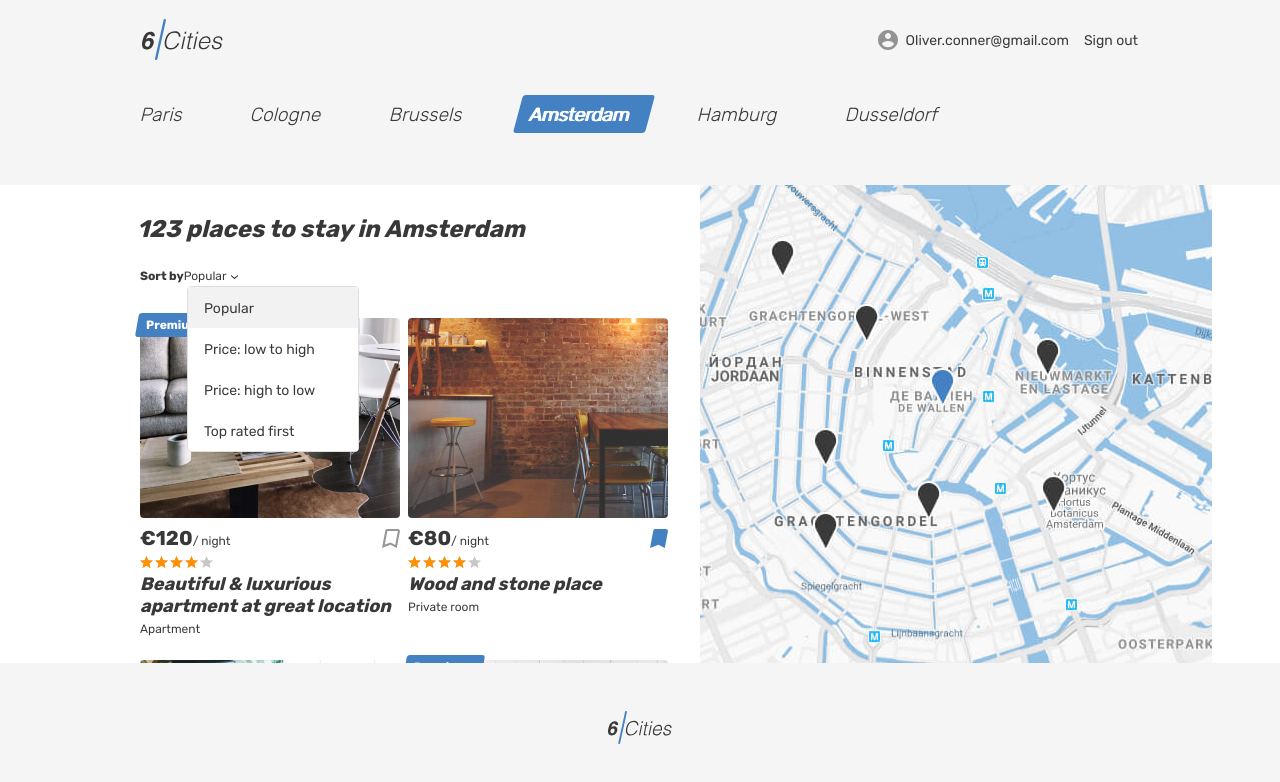
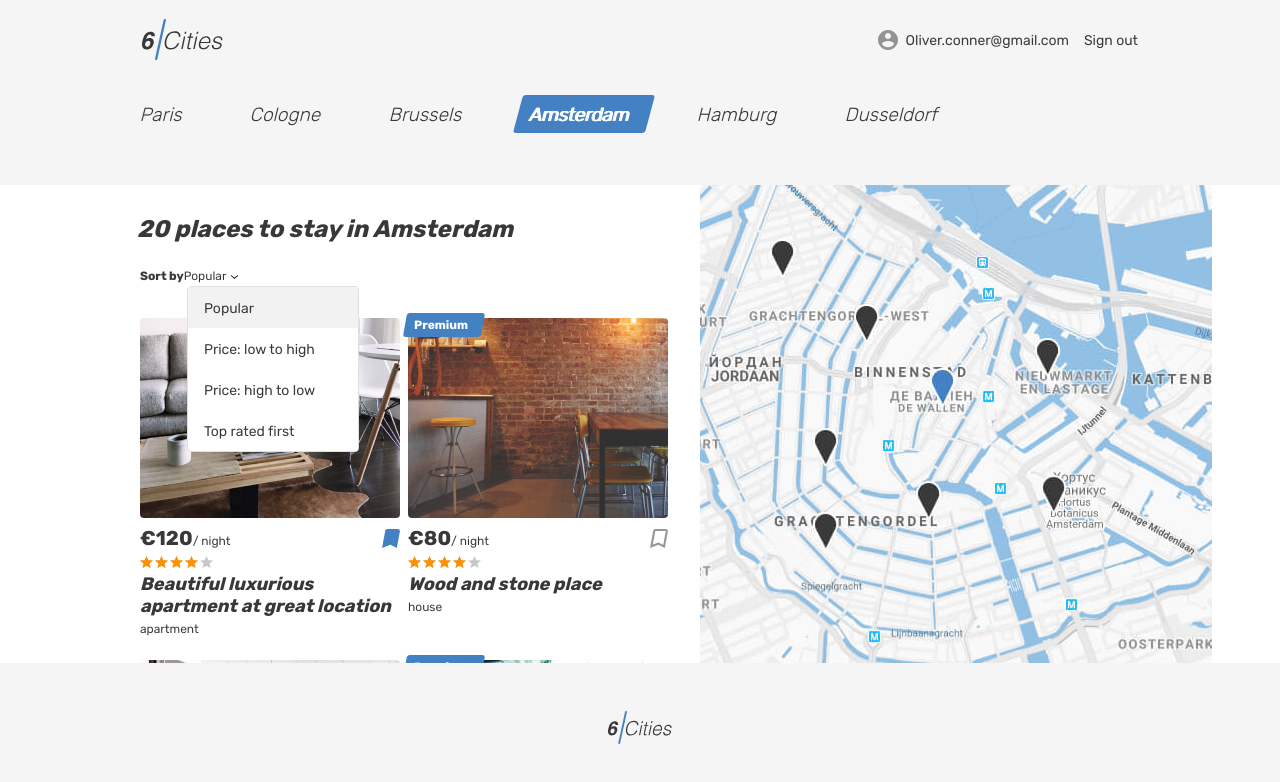
Before and after one commit to aleksem07/six-cities, a React (Create React App) app: page / in a window 1280 px wide. Shown: the top 782 px of the page. Built offline with nearby package versions, Linux system fonts and the light colour scheme.

Commit message:
feat: add offer-card component

```diff
--- a/src/components/app/app.tsx
+++ b/src/components/app/app.tsx
@@ -1,6 +1,6 @@
 import Main from '../../pages/main-page/main';
 import Login from '../../pages/login-page/login';
-import { OfferCountProps } from '../../types/offer-count.types';
+import { AppProps } from '../../types/offer-count.types';
 import { BrowserRouter, Routes, Route } from 'react-router-dom';
 import { AppRoute, AuthStatus } from '../../const';
 import FavoritesEmpty from '../../pages/favorites-empty-page/favorites-empty';
@@ -12,13 +12,13 @@ import Layout from '../layout/layout';
 import PrivateRoute from '../private-route/private-route';
 import OfferNotLogged from '../../pages/offer-not-logged-page/offer-not-logged';
 
-function App({offerCount, offers}: OfferCountProps): JSX.Element {
+function App({offers}: AppProps): JSX.Element {
   return (
     <BrowserRouter>
       <Routes>
         <Route path={AppRoute.Root} element={<Layout />}>
           <Route index
-            element={<Main offerCount={offerCount} offers={offers} />}
+            element={<Main offers={offers} />}
           />;
           <Route path={AppRoute.DevRoot}
             element={<MainEmpty />}
--- a/src/components/cities/cities.tsx
+++ b/src/components/cities/cities.tsx
@@ -1,13 +1,12 @@
-import { OfferCountProps } from '../../types/offer-count.types';
-import PlaceCard from '../place-card/place-card';
-
-function Cities({offerCount, offers}: OfferCountProps): JSX.Element {
+import { AppProps } from '../../types/offer-count.types';
+import { OfferCard } from '../offer-card/offer-card';
+function Cities({offers}: AppProps): JSX.Element {
   return (
     <div className='cities'>
       <div className="cities__places-container container">
         <section className="cities__places places">
           <h2 className="visually-hidden">Places</h2>
-          <b className="places__found">{offerCount} places to stay in Amsterdam</b>
+          <b className="places__found">20 places to stay in Amsterdam</b>
           <form className="places__sorting" action="#" method="get">
             <span className="places__sorting-caption">Sort by</span>
             <span className="places__sorting-type" tabIndex={0}>
@@ -24,12 +23,11 @@ function Cities({offerCount, offers}: OfferCountProps): JSX.Element {
             </ul>
           </form>
           <div className="cities__places-list places__list tabs__content">
-
-            <PlaceCard premium img={offers[0].previewImage} price="120" cardName='Beautiful &amp; luxurious apartment at great location' apartment/>
-            <PlaceCard img="img/room.jpg" price="80" bookmarks cardName='Wood and stone place'/>
-            <PlaceCard img="img/apartment-02.jpg" price="132" cardName='Canal View Prinsengracht' apartment/>
-            <PlaceCard premium img="img/apartment-03.jpg" price="180" cardName='Nice, cozy, warm big bed apartment' />
-            <PlaceCard img="img/room.jpg" price="80" bookmarks cardName='Wood and stone place'/>
+            <OfferCard offer={offers[0]}/>
+            <OfferCard offer={offers[1]}/>
+            <OfferCard offer={offers[2]}/>
+            <OfferCard offer={offers[3]}/>
+            <OfferCard offer={offers[3]}/>
           </div>
         </section>
         <div className="cities__right-section">
--- a/src/components/offer-card/offer-card.tsx
+++ b/src/components/offer-card/offer-card.tsx
@@ -1,7 +1,61 @@
-export const OfferCard = () => {
-  <article className="cities__card place-card">
-    <div className="place-card__mark">
-      <span>Premium</span>
-    </div>
-  </article>;
+import { SyntheticEvent, useState } from 'react';
+import { OfferCardProps } from './offer-card.types';
+
+const spanStyle = {
+  width: '80%'
 };
+
+export const OfferCard = ({offer}: OfferCardProps): JSX.Element => {
+  const [isOfferFavorite, setIsOfferFavorite] = useState(offer.isFavorite);
+  const handleFavoriteClick = (evt: SyntheticEvent) => {
+    evt.preventDefault();
+
+    setIsOfferFavorite((prevIsOfferFavorite) => !prevIsOfferFavorite);
+  };
+
+  return (
+
+    <article className="cities__place-card place-card">
+      {offer.isPremium && (
+        <div className="place-card__mark">
+          <span>Premium</span>
+        </div> )}
+      <div className="cities__image-wrapper place-card__image-wrapper">
+        <a href="/">
+          <img className="place-card__image" src={offer.previewImage} width="260" height="200" alt="Place img" />
+        </a>
+      </div>
+      <div className="place-card__info">
+        <div className="place-card__price-wrapper">
+          <div className="place-card__price">
+            <b className="place-card__price-value">&euro;{offer.price}</b>
+            <span className="place-card__price-text">&#47;&nbsp;night</span>
+          </div>
+          <button
+            className={`place-card__bookmark-button ${
+              isOfferFavorite ? 'place-card__bookmark-button--active' : ''
+            } button`}
+            onClick={handleFavoriteClick}
+            type="button"
+          >
+            <svg className="place-card__bookmark-icon" width="18" height="19">
+              <use xlinkHref="#icon-bookmark"></use>
+            </svg>
+            <span className="visually-hidden">To bookmarks</span>
+          </button>
+
+        </div>
+        <div className="place-card__rating rating">
+          <div className="place-card__stars rating__stars">
+            <span style={spanStyle}></span>
+            <span className="visually-hidden">Rating</span>
+          </div>
+        </div>
+        <h2 className="place-card__name">
+          <a href="/">{offer.title}</a>
+        </h2>
+        <p className="place-card__type">{offer.type}</p>
+      </div>
+    </article>
+  );
+};
--- /dev/null
+++ b/src/components/offer-card/offer-card.types.ts
@@ -0,0 +1,5 @@
+import { Offer } from '../../mocks/offers.types';
+
+export type OfferCardProps = {
+  offer: Offer;
+}
--- a/src/components/place-card/place-card.tsx
+++ /dev/null
@@ -1,58 +0,0 @@
-import { PlaceCardProps } from './place-card.types';
-
-const spanStyle = {
-  width: '80%'
-};
-
-function PlaceCard (cardInfo: PlaceCardProps): JSX.Element {
-  return (
-    <article className="cities__place-card place-card">
-      {cardInfo.premium ?
-        <div className="place-card__mark">
-          <span>Premium</span>
-        </div> : null}
-      <div className="cities__image-wrapper place-card__image-wrapper">
-        <a href="/">
-          <img className="place-card__image" src={cardInfo.img} width="260" height="200" alt="Place img" />
-        </a>
-      </div>
-      <div className="place-card__info">
-        <div className="place-card__price-wrapper">
-          <div className="place-card__price">
-            <b className="place-card__price-value">&euro;{cardInfo.price}</b>
-            <span className="place-card__price-text">&#47;&nbsp;night</span>
-          </div>
-
-          {cardInfo.bookmarks ? (
-            <button className="place-card__bookmark-button place-card__bookmark-button--active button" type="button">
-              <svg className="place-card__bookmark-icon" width="18" height="19">
-                <use xlinkHref="#icon-bookmark"></use>
-              </svg>
-              <span className="visually-hidden">In bookmarks</span>
-            </button>
-          ) : (
-            <button className="place-card__bookmark-button button" type="button">
-              <svg className="place-card__bookmark-icon" width="18" height="19">
-                <use xlinkHref="#icon-bookmark"></use>
-              </svg>
-              <span className="visually-hidden">To bookmarks</span>
-            </button>)}
-
-        </div>
-        <div className="place-card__rating rating">
-          <div className="place-card__stars rating__stars">
-            <span style={spanStyle}></span>
-            <span className="visually-hidden">Rating</span>
-          </div>
-        </div>
-        <h2 className="place-card__name">
-          <a href="/">{cardInfo.cardName}</a>
-        </h2>
-        {cardInfo.apartment ? <p className="place-card__type">Apartment</p> :
-          <p className="place-card__type">Private room</p>}
-      </div>
-    </article>
-  );
-}
-
-export default PlaceCard;
--- a/src/const.ts
+++ b/src/const.ts
@@ -1,7 +1,3 @@
-export enum Settings {
-  Offers = 123,
-}
-
 export enum AppRoute {
   Root = '/',
   Login = '/login',
--- a/src/index.tsx
+++ b/src/index.tsx
@@ -1,7 +1,6 @@
 import React from 'react';
 import ReactDOM from 'react-dom/client';
 import App from './components/app/app';
-import { Settings } from './const';
 import { OFFERS } from './mocks/offers';
 
 const root = ReactDOM.createRoot(
@@ -10,6 +9,6 @@ const root = ReactDOM.createRoot(
 
 root.render(
   <React.StrictMode>
-    <App offerCount={Settings.Offers} offers={OFFERS} />
+    <App offers={OFFERS} />
   </React.StrictMode>
 );
--- a/src/mocks/offers.ts
+++ b/src/mocks/offers.ts
@@ -22,7 +22,7 @@ export const OFFERS: Offer[] = [
     },
     isPremium: false,
     rating: 4,
-    isFavorite: false,
+    isFavorite: true,
   },
   {
     id:  `${Date.now()}`,
--- a/src/pages/main-page/main.tsx
+++ b/src/pages/main-page/main.tsx
@@ -1,13 +1,13 @@
-import { OfferCountProps } from '../../types/offer-count.types';
+import { AppProps } from '../../types/offer-count.types';
 import Cities from '../../components/cities/cities';
 import Tabs from '../../components/tabs/tabs';
 
-function Main({offerCount, offers}: OfferCountProps): JSX.Element {
+function Main({offers}: AppProps): JSX.Element {
   return (
     <main className='page__main page__main--index'>
       <h1 className='visually-hidden'>Cities</h1>
       <Tabs />
-      <Cities offerCount={offerCount} offers={offers} />
+      <Cities offers={offers} />
     </main>
   );
 }
--- a/src/types/offer-count.types.tsx
+++ b/src/types/offer-count.types.tsx
@@ -1,6 +1,5 @@
 import { Offer } from '../mocks/offers.types';
 
-export type OfferCountProps = {
-  offerCount: number;
+export type AppProps = {
   offers: Offer[];
 }
```
Also changed, not shown: src/components/place-card/place-card.types.tsx (deleted, +0 -8 lines).
